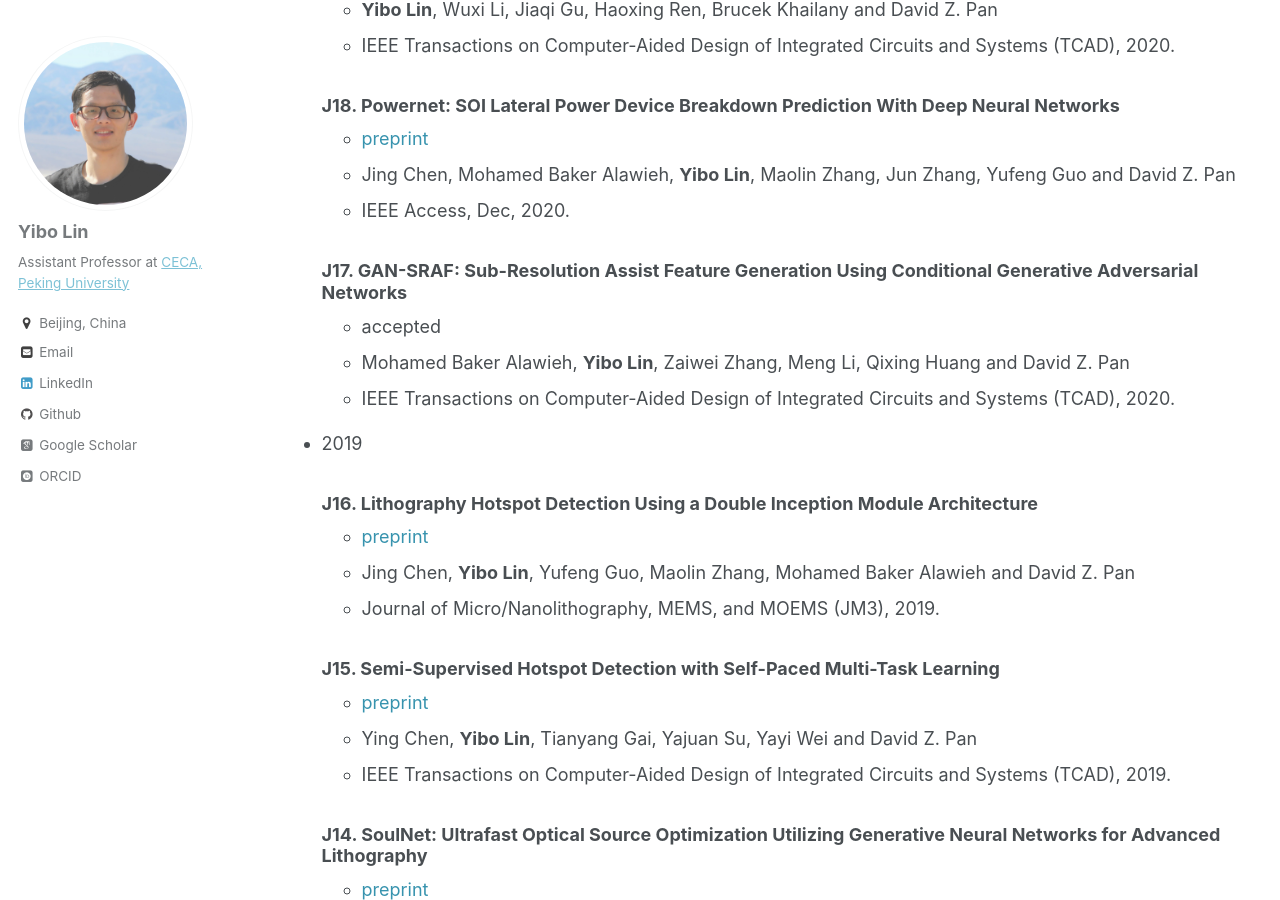
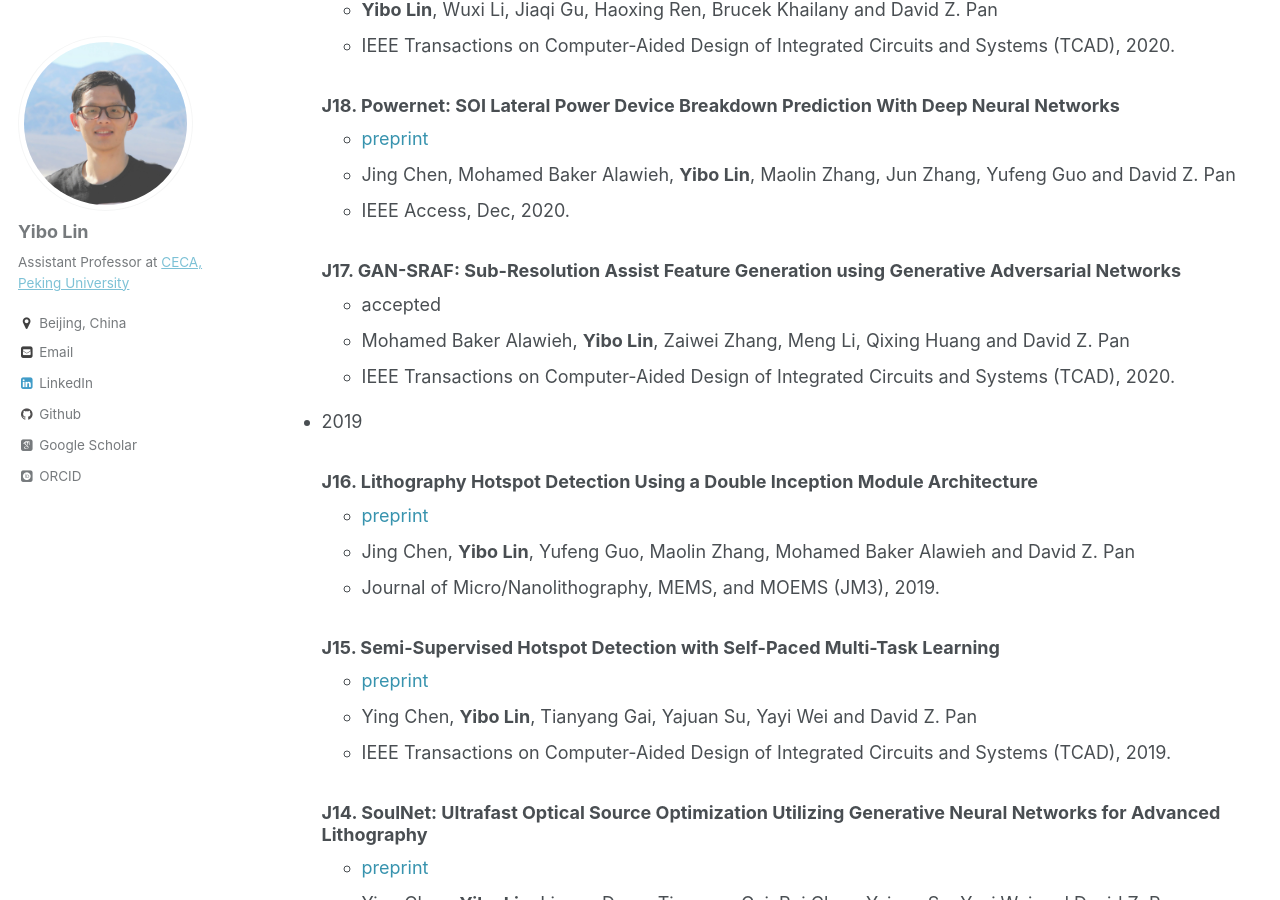
Before and after one commit to limbo018/limbo018.github.io, a Jekyll site: the page built from _pages/publications.md, in a window 1280 px wide and 900 px high, scrolled down 720 px. Built offline with Jekyll 4.4.1, drawn with Linux system fonts in a browser that asks for light colours; some web fonts are replaced.

Commit message:
correct GAN-SRAF title

```diff
--- a/_pages/publications.md
+++ b/_pages/publications.md
@@ -40,7 +40,7 @@ Journal Papers
      * Jing Chen, Mohamed Baker Alawieh, **Yibo Lin**, Maolin Zhang, Jun Zhang, Yufeng Guo and David Z. Pan
      * IEEE Access, Dec, 2020.
 
-  ### J17. GAN-SRAF: Sub-Resolution Assist Feature Generation Using Conditional Generative Adversarial Networks
+  ### J17. GAN-SRAF: Sub-Resolution Assist Feature Generation using Generative Adversarial Networks
      * accepted
      * Mohamed Baker Alawieh, **Yibo Lin**, Zaiwei Zhang, Meng Li, Qixing Huang and David Z. Pan
      * IEEE Transactions on Computer-Aided Design of Integrated Circuits and Systems (TCAD), 2020.
--- a/ref/publications.bib
+++ b/ref/publications.bib
@@ -725,7 +725,7 @@ annotatecv={},
     annotatecv={},
 }
 @article{SRAF_TCAD2020_Alawieh,
-    title={GAN-SRAF: Sub-Resolution Assist Feature Generation Using Conditional Generative Adversarial Networks},
+    title={GAN-SRAF: Sub-Resolution Assist Feature Generation using Generative Adversarial Networks},
     author={Alawieh, Mohamed Baker and Lin, Yibo and Zhang, Zaiwei and Li, Meng and Huang, Qixing and Pan, David Z.},
     journal   = tcad,
     volume    = {},
```
Also changed, not shown: _includes/publications_cv.md (+1 -1 lines), 3 other files.
